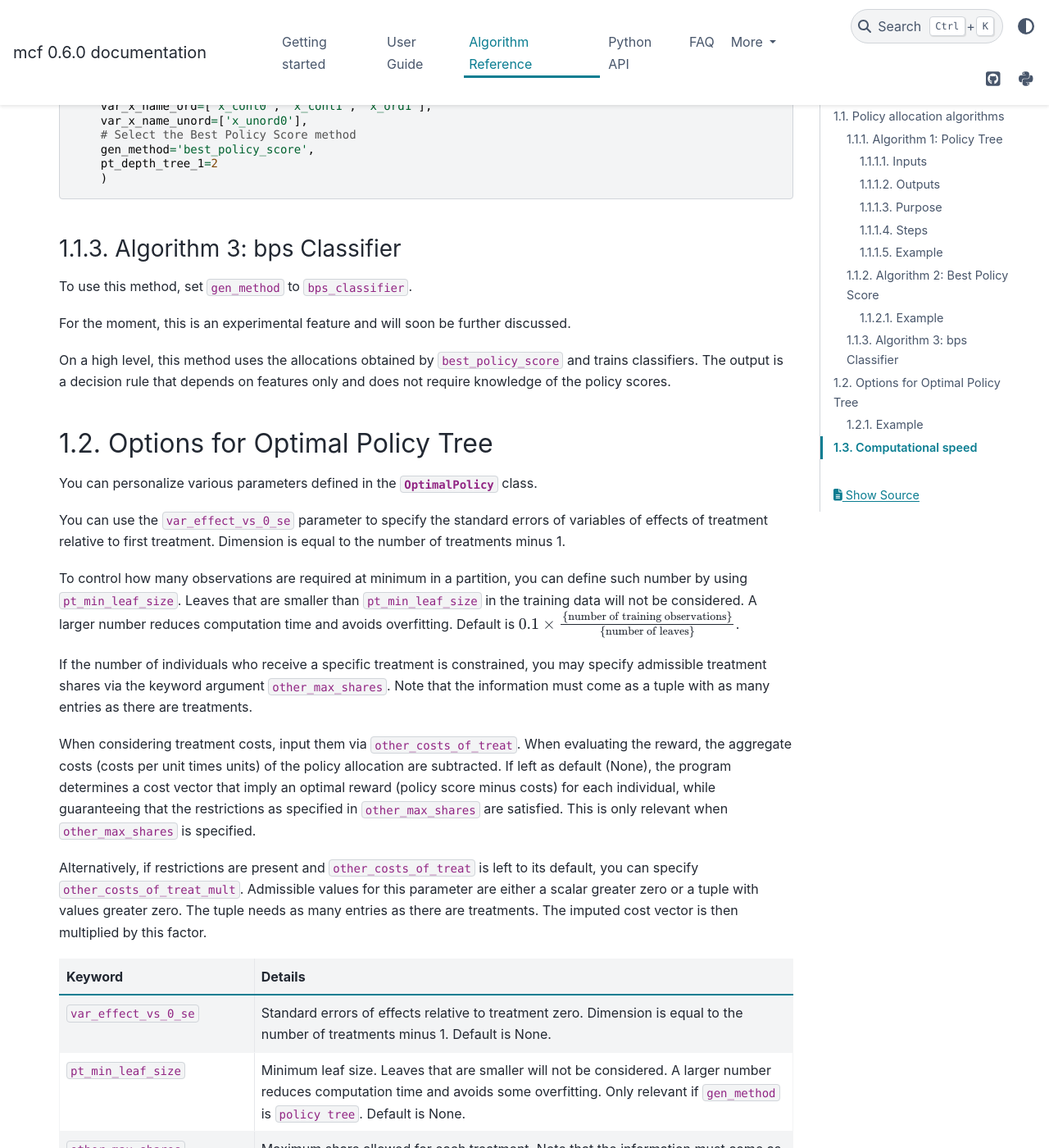
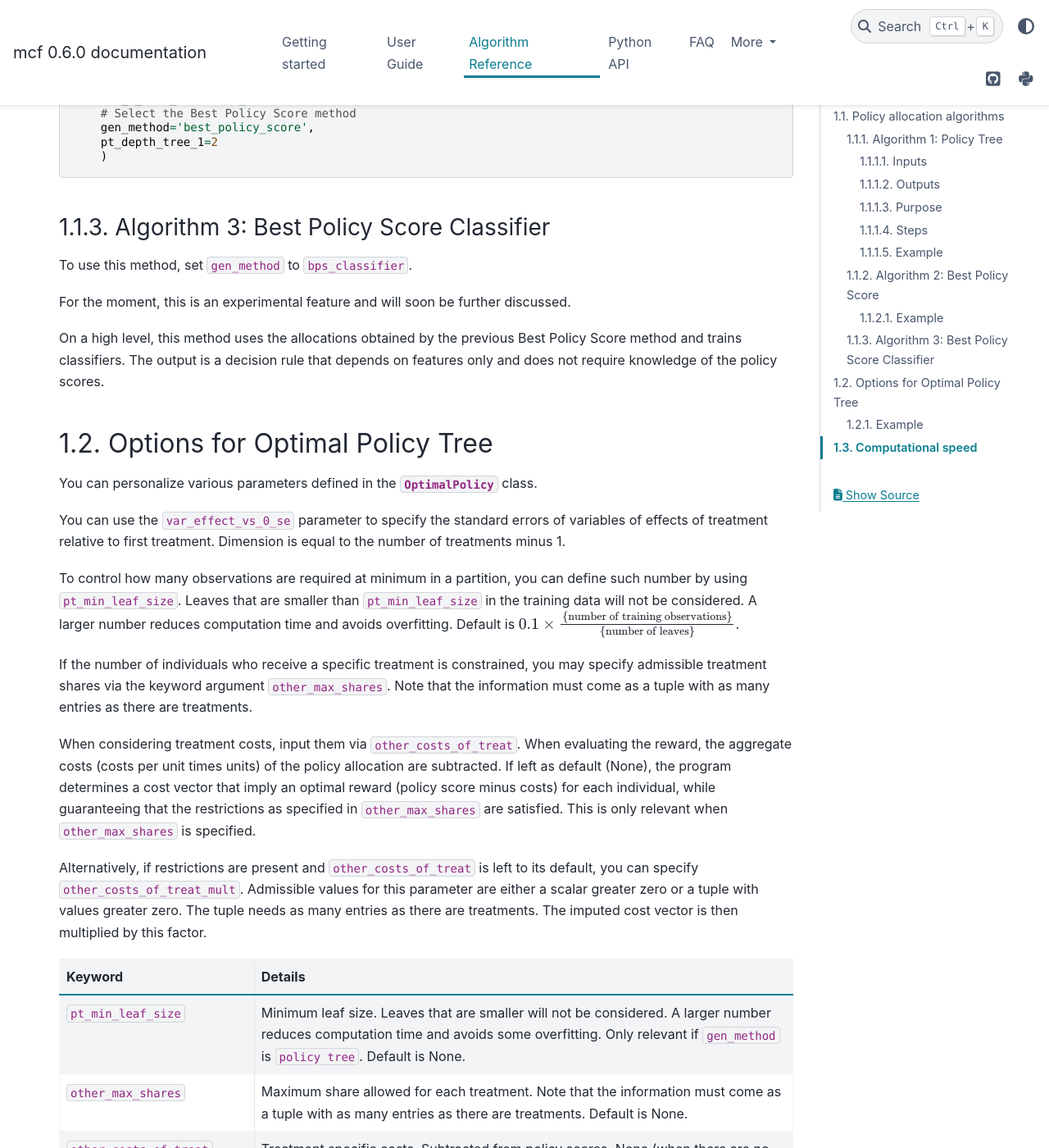
Before and after one commit to MCFpy/mcf, a Sphinx documentation site: the page built from docs/source/algorithm_reference/optimal-policy_algorithm.rst, in a window 1280 px wide and 1400 px high, scrolled down 3021 px. Shown: the whole window at 82% size. Built offline with Sphinx 7.4.7 and the PyData theme 0.15.4, drawn with Linux system fonts in a browser that asks for light colours; some of the changed text lies outside the part shown.

Commit message:
Update optimal-policy_algorithm.rst update titles update and important parameters

```diff
--- a/docs/source/algorithm_reference/optimal-policy_algorithm.rst
+++ b/docs/source/algorithm_reference/optimal-policy_algorithm.rst
@@ -9,8 +9,8 @@
 To determine an optimal policy allocation, you can choose between three methods:
 
 - **Policy Tree**: This method bases on a tree-search algorithm, designed to construct an optimal policy tree.
-- **Blackbox Rule**: This method conducts Black Box allocations obtained by using the policy scores in a direct manner.
-- **Best Score**: This method is experimental; soon to be discussed further.
+- **Best Policy Score**: This method conducts allocations by directly using the policy scores.
+- **Best Policy Score Classifier**: This method is experimental; soon to be discussed further.
 
 Policy allocation algorithms
 ============================
@@ -123,14 +123,14 @@
         )
 
 
-Algorithm 3: bps Classifier
----------------------------
+Algorithm 3: Best Policy Score Classifier
+-----------------------------------------
 
 To use this method, set ``gen_method`` to ``bps_classifier``.
 
 For the moment, this is an experimental feature and will soon be further discussed.
 
-On a high level, this method uses the allocations obtained by ``best_policy_score`` and trains classifiers.
+On a high level, this method uses the allocations obtained by the previous Best Policy Score method and trains classifiers.
 The output is a decision rule that depends on features only and does not require knowledge of the policy scores.
 
 
@@ -155,8 +155,6 @@
 
    * - Keyword
      - Details
-   * - ``var_effect_vs_0_se``
-     - Standard errors of effects relative to treatment zero. Dimension is equal to the number of treatments minus 1. Default is None.
    * - ``pt_min_leaf_size``
      - Minimum leaf size. Leaves that are smaller will not be considered. A larger number reduces computation time and avoids some overfitting. Only relevant if ``gen_method`` is ``policy tree``. Default is None.
    * - ``other_max_shares``
@@ -184,8 +182,6 @@
        var_polscore_name=['y_pot0', 'y_pot1', 'y_pot2'],
        var_x_name_ord=['x_cont0', 'x_cont1', 'x_ord1'],
        gen_method='policy tree',
-       #  Effects of treatment relative to treatment zero
-       var_effect_vs_0 = ['iate1vs0', 'iate2vs0'],
        # Minimum leaf size
        pt_min_leaf_size = None,
        # Maximum share allowed for each treatment (as many elements as treatment (d))
```
